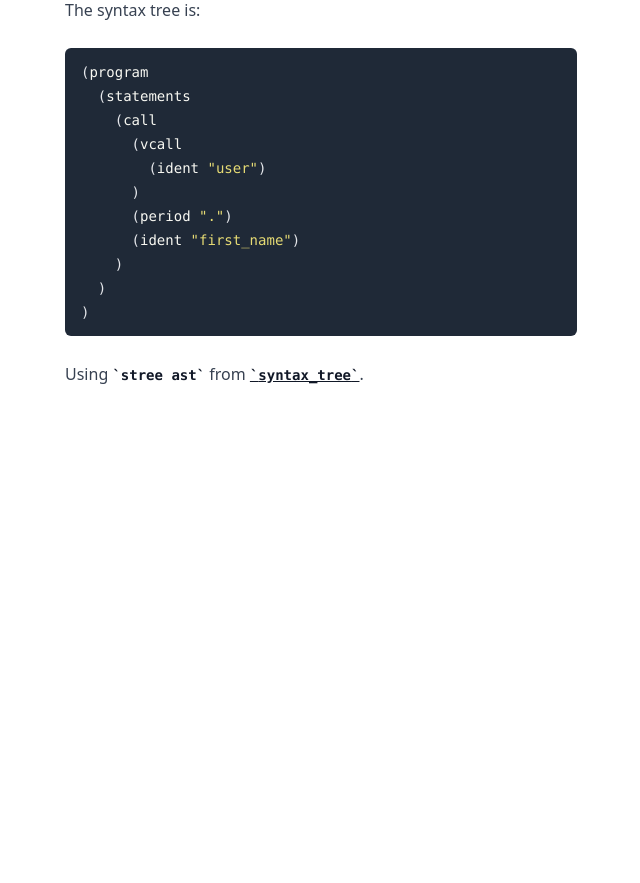
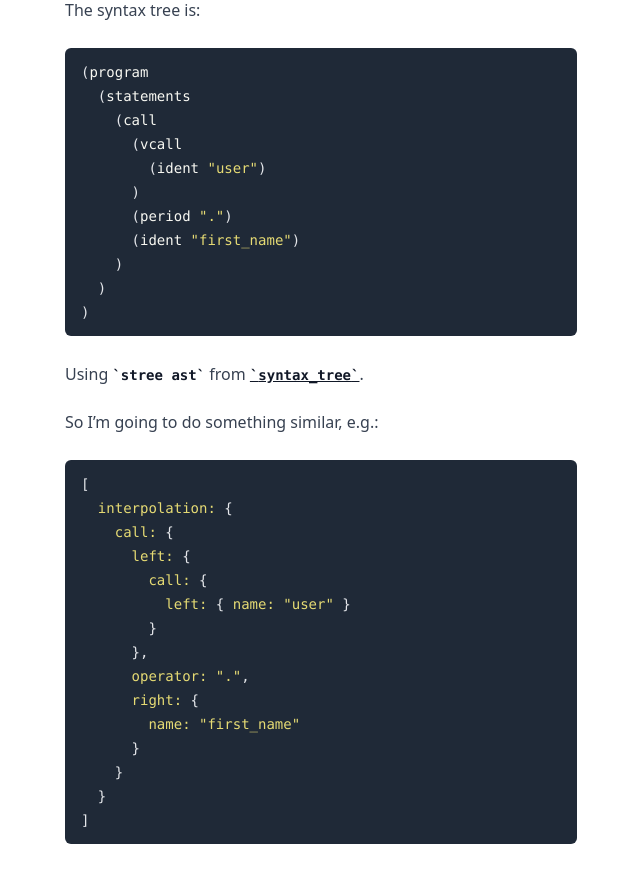
Before and after one commit to dorianmariefr/dorianmarie.fr, a Jekyll site: the page built from template.md, in a window 1280 px wide and 900 px high, scrolled down 5516 px. Shown: the top 883 px of the window, without its empty margins (319-959 px from the left). Built offline with Jekyll 4.4.1, drawn with Linux system fonts in a browser that asks for light colours; before the commit the page ends 5936 px from its top, so only the background shows below that.

Commit message:
Update template.md

````diff
--- a/template.md
+++ b/template.md
@@ -240,3 +240,23 @@ The syntax tree is:
 ```
 
 Using `stree ast` from [`syntax_tree`](https://github.com/ruby-syntax-tree/syntax_tree).
+
+So I'm going to do something similar, e.g.:
+
+```ruby
+[
+  interpolation: {
+    call: {
+      left: {
+        call: {
+          left: { name: "user" }
+        }
+      },
+      operator: ".",
+      right: {
+        name: "first_name"
+      }
+    }
+  }
+]
+```
````
